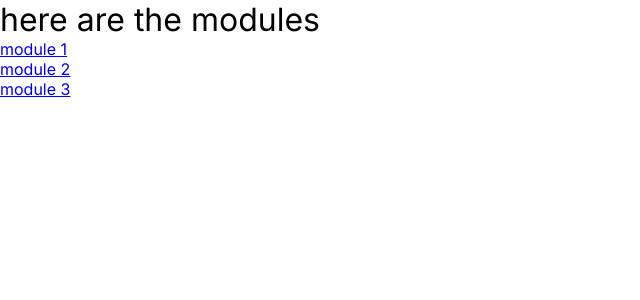
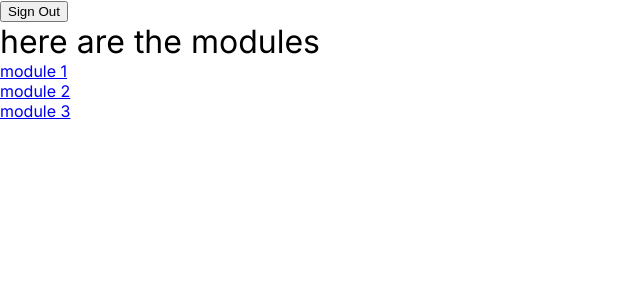
Before and after one commit to joysudo/ai-toolkit, a React (Vite) app: page /dashboard in a window 1280 px wide. Shown: the top 300 px of the page, without its empty margins (0-640 px from the left). Built offline with nearby package versions, Linux system fonts and the light colour scheme; no server answers; sample sign-in values are in the browser's storage.

Commit message:
add signout ability/button

```diff
--- a/src/pages/Dashboard.tsx
+++ b/src/pages/Dashboard.tsx
@@ -1,6 +1,6 @@
 import { useEffect, useState } from 'react';
 import { Link, useNavigate } from 'react-router';
-import { onAuthStateChanged } from 'firebase/auth';
+import { onAuthStateChanged, signOut } from 'firebase/auth';
 import { auth } from '../firebase/config';
 
 const modules = [
@@ -17,10 +17,8 @@ export function Dashboard() {
   useEffect(() => {
     const unsubscribe = onAuthStateChanged(auth, (user) => {
       if (!user) {
-                // If no user is logged in, redirect to landing page
         navigate("/", { replace: true });
       } else {
-                // User is authenticated, stop loading
         setLoading(false);
       }
     });
@@ -28,12 +26,21 @@ export function Dashboard() {
     return () => unsubscribe();
   }, [navigate]);
 
+  const handleSignout = async () => {
+    try {
+      await signOut(auth);
+    } catch (error) {
+      console.error("There was an error signing out: ", error);
+    }
+  }
+
   if (loading) {
     return <div>Loading dashboard content...</div>;
   }
 
   return (
     <div>
+      <button onClick={handleSignout}>Sign Out</button>
       <h1>here are the modules</h1>
       <ul>
         {modules.map((mod) => (
--- a/src/pages/Landing.tsx
+++ b/src/pages/Landing.tsx
@@ -24,16 +24,18 @@ export function Landing() {
           {loading ? (
             <span>Loading...</span>
           ) : user ? (
-            <Link to="/dashboard">
-              <button>Enter</button>
-            </Link>
+            <div>
+              <Link to="/dashboard">
+                <button>Enter</button>
+              </Link>
+            </div>
           ) : (
-            <div style={{ display: "flex" }}>
+            <div>
               <Link to="/login">
                 <button>Login</button>
               </Link>
               <Link to="/register">
-                <button>Sign Up</button>
+                <button>Register</button>
               </Link>
             </div>
           )}
```
Lines whose indentation alone changed are shown as unchanged.
